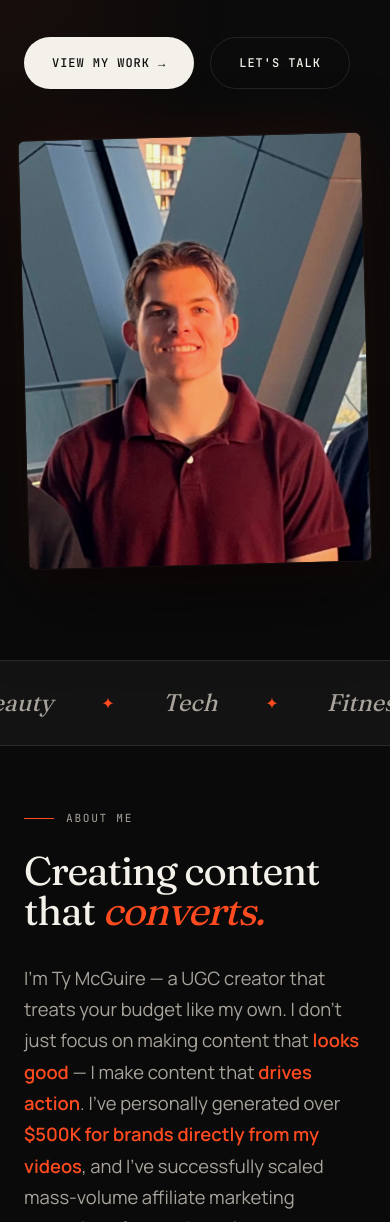
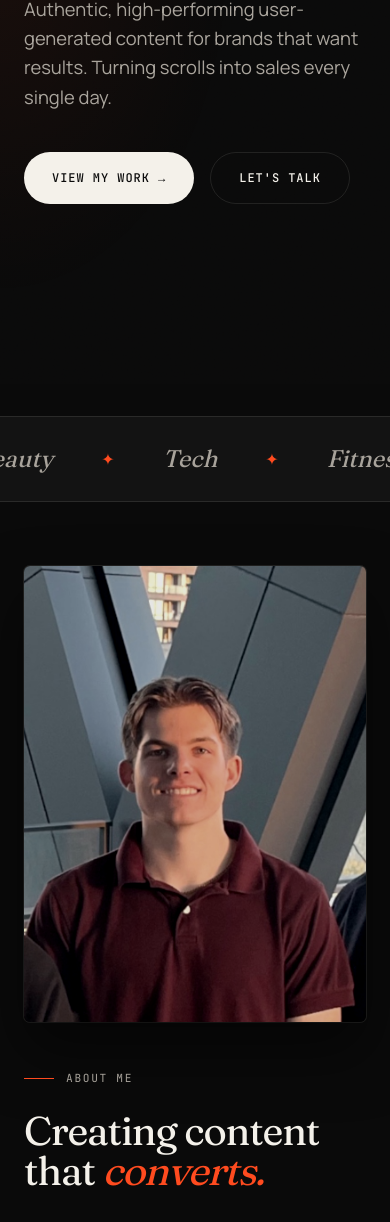
Before and after one commit to thrasher5217/ugc-portfolio-site, a website: page index.html in a window 390 px wide. Shown: the part 460-1682 px from the top of the page. Drawn offline with Linux system fonts and the light colour scheme; a script that the page names is missing.

Commit message:
chore: Correct mobile picture order

```diff
--- a/index.html
+++ b/index.html
@@ -722,7 +722,7 @@
     nav { padding: 1rem; }
     .nav-links { display: none; }
     .hero { grid-template-columns: 1fr; padding: 7rem 1.5rem 4rem; }
-    .hero-photo { max-height: 450px; margin: 0 auto; max-width: 360px; width: 100%; }
+    .hero-photo { display: none; }
     .stats-header, .portfolio-header { grid-template-columns: 1fr; gap: 2rem; }
     .stats-grid { grid-template-columns: repeat(2, 1fr); }
     .stat { border-right: none; border-bottom: 1px solid var(--line); }
@@ -730,7 +730,7 @@
     .stat:nth-child(odd) { border-right: 1px solid var(--line); }
     .stat:nth-last-child(-n+2) { border-bottom: none; }
     .about { grid-template-columns: 1fr; gap: 3rem; }
-    .about-image { display: none; }
+    .about-image { position: static; max-width: 400px; }
     .services-grid, .portfolio-grid { grid-template-columns: 1fr; }
     .stats, .about, .services, .portfolio, .contact { padding: 4rem 1.5rem; }
     footer { flex-direction: column; gap: 1rem; }
```
